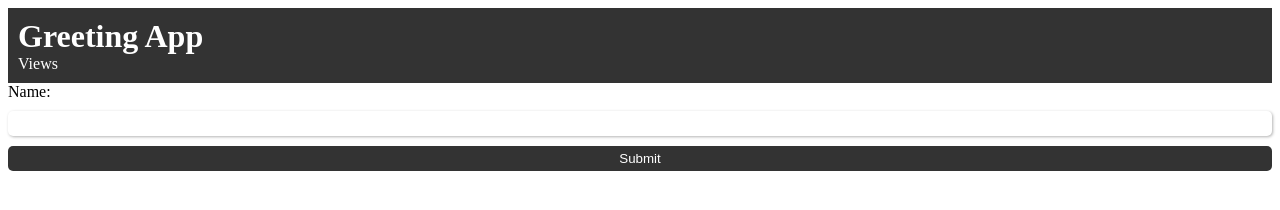
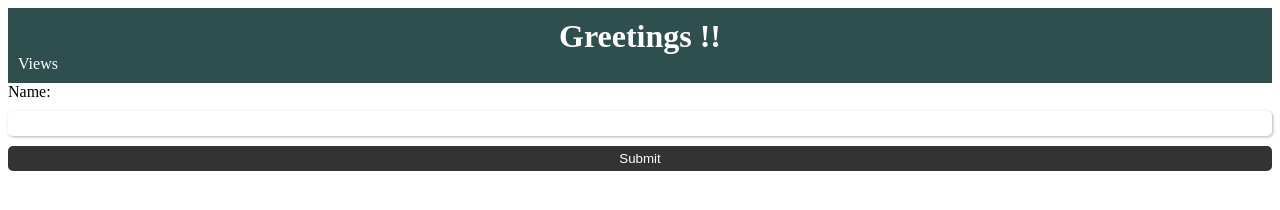
Before and after one commit to blackarc26/Greetings-app, a plain HTML site: page index.html in a window 1280 px wide. Drawn offline with Linux system fonts and the light colour scheme; no server answers.

Commit message:
changes01

```diff
--- a/index.html
+++ b/index.html
@@ -1,12 +1,12 @@
 <!DOCTYPE html>
 <html>
 <head>
-	<title>A Monk in Cloud</title>
+	<title>Greetings</title>
 	<link rel="stylesheet" type="text/css" href="style.css">
 </head>
 <body>
 	<header>
-		<h1>Greeting App</h1>
+		<h1>Greetings !!</h1>
         <div class="counter-number">Views</div>
 	</header>
 	<main>
--- a/script.js
+++ b/script.js
@@ -10,7 +10,7 @@ form.addEventListener('submit', (event) => {
 const counter = document.querySelector(".counter-number");
 async function updateCounter() {
     let response = await fetch(
-        "https://o73g5ptpujgtclinhzhhneplje0jogoh.lambda-url.us-east-1.on.aws/"
+        "https://h25g6bkvmjf2qxox2q6smpgady0hqhvz.lambda-url.ap-south-1.on.aws/"
     );
     let data = await response.json();
     counter.innerHTML = `Views: ${data}`;
--- a/style.css
+++ b/style.css
@@ -1,15 +1,16 @@
 header {
-	background-color: #333;
+	background-color:darkslategrey;
 	color: #fff;
 	padding: 10px;
 }
 
 h1 {
 	margin: 0;
+	text-align: center;
 }
 
 form {
-	display: flex;
+	display:flex;
 	flex-direction: column;
 }
 
```
